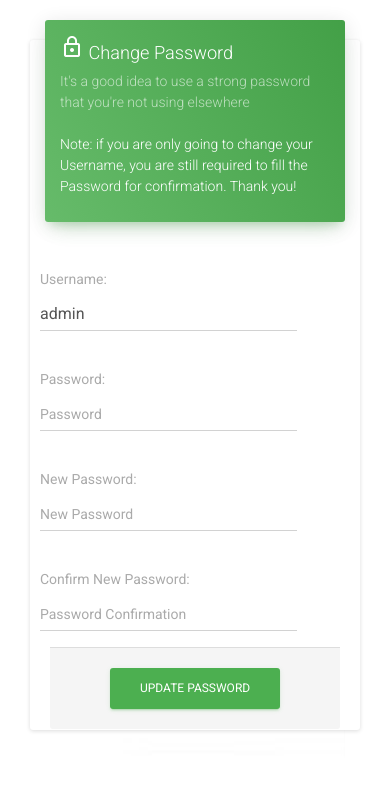
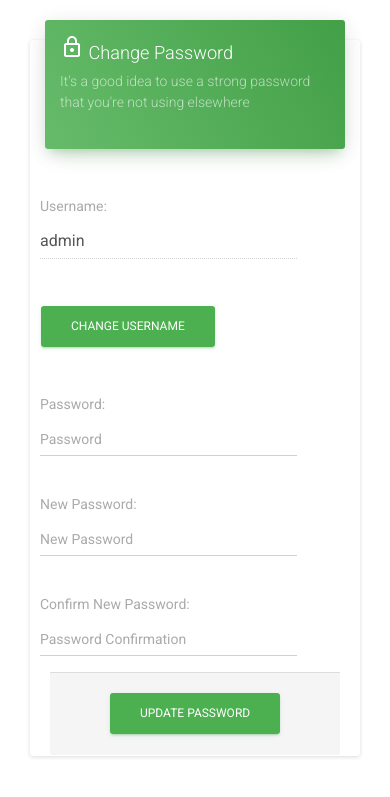
Before and after one commit to jeallysa/Final-System, a CodeIgniter app: page /database/adminChangePassword in a window 390 px wide. Shown: the part 85-882 px from the top of the page. Run offline with CodeIgniter, Linux system fonts and the light colour scheme; a user stored in the database is signed in; some libraries are stand-ins or nearby versions.

Commit message:
Change Password for Admin Module
Signed-off-by: jeanne <jeallysa@gmail.com>

```diff
--- a/application/controllers/AdminChangePassword.php
+++ b/application/controllers/AdminChangePassword.php
@@ -17,13 +17,43 @@
 			}
 		}
 
+		public function updateusername() {
+			$this->form_validation->set_rules('u_name', 'Username', 'required|min_length[5]|max_length[15]');
+			$this->form_validation->set_rules('password', 'Password', 'required|alpha_numeric|min_length[6]|max_length[20]');
+			if ($this->form_validation->run()) {
+				$u_name = $this->input->post('u_name');
+				$curr_password = $this->input->post('password');
+				$this->load->model('Changepassword_Model');
+
+				$username = $this->session->userdata('username');
+				$userid = $this->Changepassword_Model->getUserid($username);
+				$psword = $this->Changepassword_Model->getCurrPassword($userid);
+				if($this->db->query("SELECT IF (EXISTS (SELECT * FROM user WHERE username = '".$u_name."'), 1,  0) AS result")->row()->result == 1){
+					$this->session->set_flashdata('error', 'Username already exist');
+								redirect('adminChangePassword');
+				}else{
+					if ($psword->password == $curr_password) {
+						if ($this->Changepassword_Model->updateUsername($u_name, $userid )){
+									$this->session->set_flashdata('success', 'Successfully Updated your Username, Kindly login again');
+									redirect('login');
+							} else {
+								$this->session->set_flashdata('error', 'Failed to Update Password');
+									redirect('adminChangePassword');
+							}
+					}
+				}
+			} else {
+				echo validation_errors();
+				$this->session->set_flashdata('error', validation_errors());
+							redirect('adminChangePassword');
+			}
+		}
+
 		public function updatePwd(){
-			$this->form_validation->set_rules('u_name', 'Username', 'required|min_length[5]|max_length[12]');
 			$this->form_validation->set_rules('password', 'Password', 'required|alpha_numeric|min_length[6]|max_length[20]');
 			$this->form_validation->set_rules('newpassword', 'New Password', 'alpha_numeric|min_length[6]|max_length[20]');
 			$this->form_validation->set_rules('confpassword', 'Confirm Password', 'alpha_numeric|min_length[6]|max_length[20]');
 			if ($this->form_validation->run()) {
-				$u_name = $this->input->post('u_name');
 				$curr_password = $this->input->post('password');
 				$new_password = $this->input->post('newpassword');
 				$conf_password = $this->input->post('confpassword');
@@ -32,16 +62,13 @@
 				$username = $this->session->userdata('username');
 				$userid = $this->Changepassword_Model->getUserid($username);
 				$psword = $this->Changepassword_Model->getCurrPassword($userid);
-				if($this->db->query("SELECT IF (EXISTS (SELECT * FROM user WHERE username = '".$username."'), 1,  0) AS result")->row()->result == 1){
-					$this->session->set_flashdata('error', 'Username already exist');
-								redirect('adminChangePassword');
-				}else{
+
 					if (!empty($new_password)) {
 						if ($psword->password == $curr_password) {
 							if ($new_password == $conf_password) {
-								if ($this->Changepassword_Model->updatePassword($u_name, $new_password, $userid )){
-									$this->session->set_flashdata('success', 'Successfully Updated your Username and/or Password, Kindly login again');
-									redirect('login');
+								if ($this->Changepassword_Model->updatePassword($new_password, $userid )){
+									$this->session->set_flashdata('success', 'Successfully Updated your Password');
+									redirect('adminChangePassword');
 								} else {
 									$this->session->set_flashdata('error', 'Failed to Update Password');
 									redirect('adminChangePassword');
@@ -68,7 +95,7 @@
 									redirect('adminChangePassword');
 						}
 					}
-				}
+
 			} else {
 				echo validation_errors();
 				$this->session->set_flashdata('error', validation_errors());
--- a/application/models/Changepassword_Model.php
+++ b/application/models/Changepassword_Model.php
@@ -39,9 +39,8 @@ class Changepassword_Model extends CI_model
 		->update('user', $data);
 	}
 
-	function updatePassword($u_name, $new_password, $userid ){
+	function updatePassword($new_password, $userid ){
 		$data = array(
-			'username' => $u_name,
 			'password' => $new_password
 		);
 		return $this->db->where('user_no', $userid)
--- a/application/views/Admin_Module/adminChangePassword.php
+++ b/application/views/Admin_Module/adminChangePassword.php
@@ -163,6 +163,44 @@ a:focus {
                     </div>
                 </div>
             </nav>
+             <div class="modal fade" id="newrawcoffee" tabindex="-1" role="dialog" aria-labelledby="contactLabel" aria-hidden="true">
+                <div class="modal-dialog">
+                    <div class="panel panel-primary">
+                        <div class="panel-heading" >
+                            <button type="button" class="close" data-dismiss="modal" aria-hidden="true">×</button>
+                            <h4 class="panel-title" id="contactLabel"><span class="glyphicon glyphicon-info-sign"></span> Change Username</h4>
+                        </div>
+                        <?php echo form_open('adminChangePassword/updateusername') ?>
+                            <div class="modal-body" style="padding: 5px;">
+                                <div class="row">
+                                    <div class="col-md-12 form-group">
+                                        <div class="form-group label-floating">
+                                            <?php
+                                                $u_name = $this->session->userdata('username');
+                                            ?>
+                                            <label for="email">Username</label>
+                                            <?php echo form_input(['name' => 'u_name', 'id' => 'Username', 'placeholder' => 'Username', 'value' => $u_name, 'class' => 'form-control']); ?>
+                                        </div>
+                                    </div>
+                                </div>
+                                <div class="row">
+                                    <div class="col-md-12 form-group">
+                                        <div class="form-group label-floating">
+                                            <label for="email">Password</label>
+                                            <?php echo form_password(['name' => 'password', 'id' => 'inputPassword', 'placeholder' => 'Please Insert your Password', 'class' => 'form-control']); ?>
+                                        </div>
+                                    </div>
+                                </div>
+                            </div>
+                            <div class="panel-footer" style="margin-bottom:-14px;">
+                                <input  style="float: center;" type="submit" class="btn btn-success" value="Update" />
+                                <!--<span class="glyphicon glyphicon-ok"></span>-->
+                                <button style="float: center;" type="button" class="btn btn-default btn-close" data-dismiss="modal">Close</button>
+                            </div>
+                        <?php echo form_close(); ?>
+                    </div>
+                </div>
+            </div>
             <div class="content">
                 <div class="container-fluid">
                     <div class="row">
@@ -171,7 +209,6 @@ a:focus {
                                 <div class="card-header" data-background-color="green">
                                     <h4 class="title"><i class="material-icons">lock_outline</i> Change Password</h4>
                                     <p class="category">It's a good idea to use a strong password that you're not using elsewhere</p><br>
-                                    <p>Note: if you are only going to change your Username, you are still required to fill the Password for confirmation. Thank you!</p>
                                 </div>
                                 <?php
                                     $error = $this->session->flashdata('error');
@@ -192,14 +229,20 @@ a:focus {
                                         <div class="modal-body" style="padding: 5px;">
                                             <div class="row">
                                                 <div class="row">
-                                                    <div class="col-md-12">
+                                                    <div class="col-md-6">
                                                         <div class="form-group label-floating">
                                                             <?php
                                                                 $u_name = $this->session->userdata('username');
                                                             ?>
 
                                                             <label for="email">Username:</label>
-                                                            <?php echo form_input(['name' => 'u_name', 'id' => 'Username', 'placeholder' => 'Username', 'value' => $u_name, 'class' => 'form-control']); ?>
+                                                            <input class="form-control" type="text" required pattern="[a-zA-Z][a-zA-Z\s]*" value=<?php echo $u_name ?> disabled="">
+
+                                                        </div>
+                                                    </div>
+                                                    <div class="col-md-6">
+                                                         <div class="form-group label-floating">
+                                                            <a class="btn btn-success" data-toggle="modal" data-target="#newrawcoffee" data-original-title style="float: center">Change Username</a>
                                                         </div>
                                                     </div>
                                                 </div>
```
